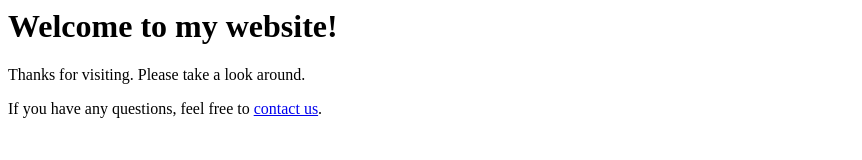
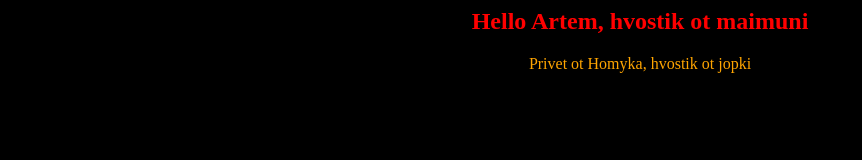
Before and after one commit to VladGush/test, a plain HTML site: page index.html in a window 1280 px wide. Shown: the whole page, without its empty margins (0-862 px from the left). Drawn offline with Linux system fonts and the light colour scheme.

Commit message:
Update index.html

```diff
--- a/index.html
+++ b/index.html
@@ -1,7 +1,8 @@
 <html>
-<body>
-<h1>Welcome to my website!</h1>
-<p>Thanks for visiting. Please take a look around.</p>
-<p>If you have any questions, feel free to <a href="mailto:contact@mywebsite.com">contact us</a>.</p>
+<body bgcolor=black>
+<center>
+<h2> <font color=red>Hello Artem, hvostik ot maimuni</font></h2>
+<font color=orange>Privet ot Homyka, hvostik ot jopki</font>
+</center>
 </body>
 </html>
```
